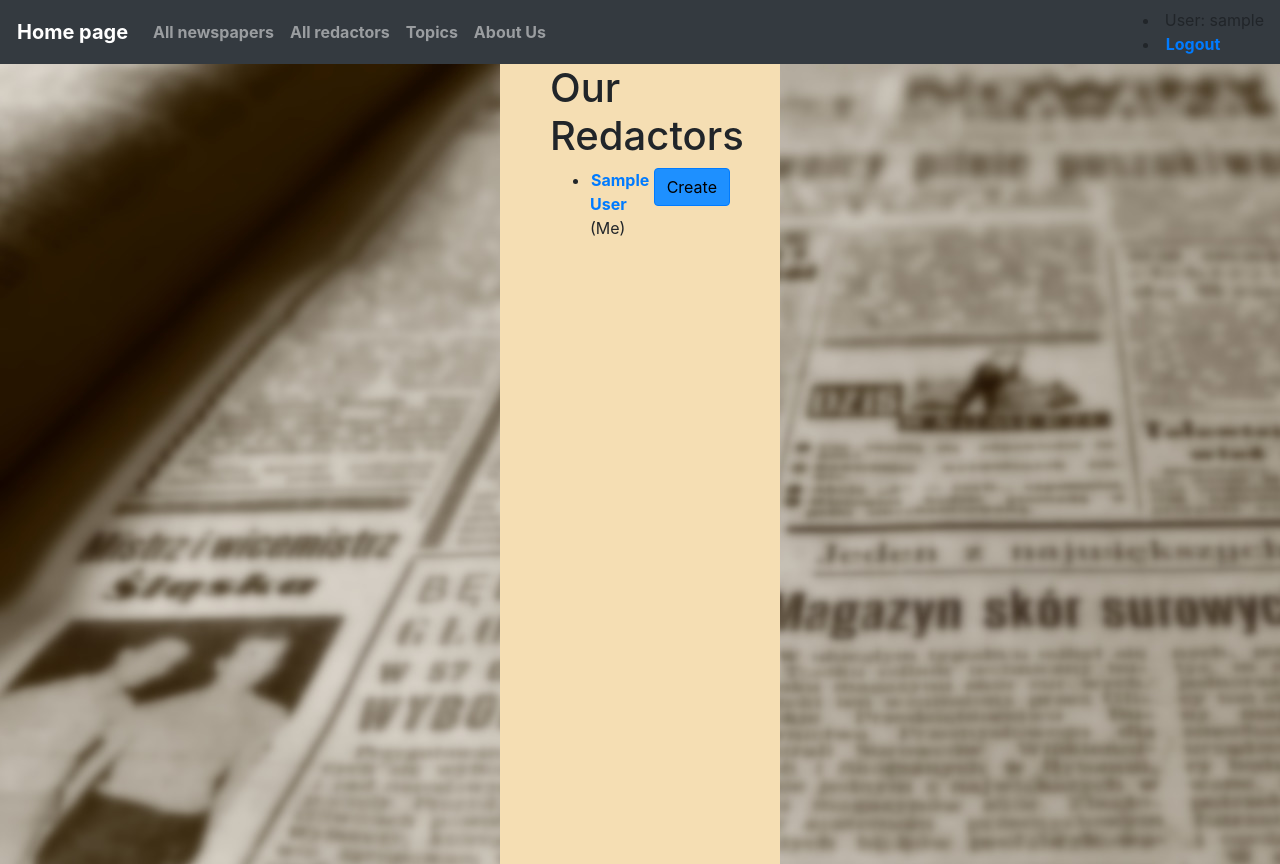
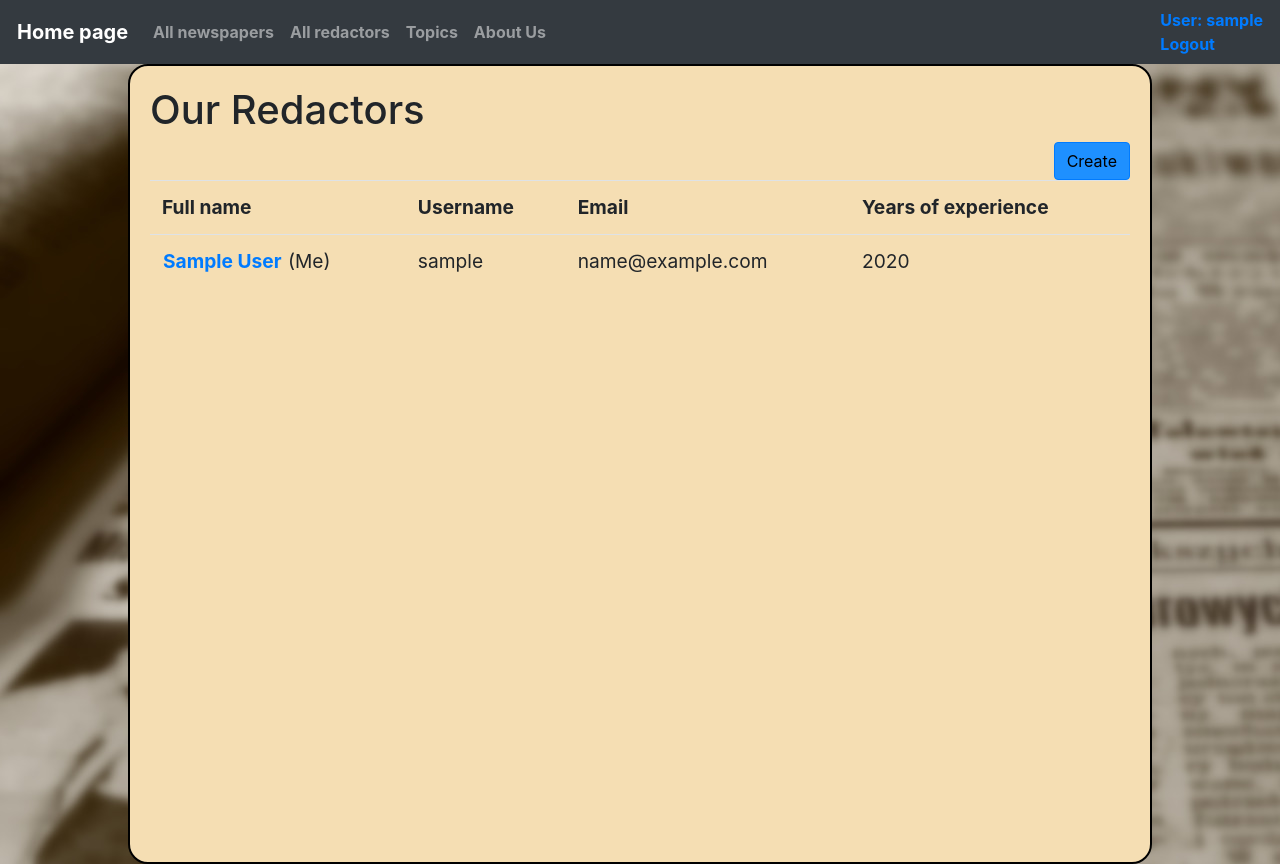
Before and after one commit to KirillDrago/newspaper-agency, a Django app: page /redactors/ in a window 1280 px wide. Run offline with Django 4.2, Linux system fonts and the light colour scheme; a user stored in the database is signed in; tables that the repository leaves empty hold one stand-in row (values such as "Sample post").

Commit message:
Minor design fix

```diff
--- a/static/css/styles.css
+++ b/static/css/styles.css
@@ -1,15 +1,8 @@
 .container {
-    margin-top: 30px;
+    display: flex;
+
 }
 
-.fakeimg {
-    height: 200px;
-    background: #aaa;
-  }
-
-.col-sm-9 {
-    background-color: wheat;
-}
 
 a {
   font-weight: bold;
@@ -25,15 +18,35 @@ a {
 .ex {
     width:100%;
     display:flex;
-    justify-content:flex-end;
+    justify-content:space-between;
     float: right;
 }
 
 .ar {
-    margin-left: 500px;
-    margin-right: 500px;
+    display: block;
+    margin-left: 10%;
+    margin-right: 10%;
     background-color: wheat;
     min-height: 100vh;
-    padding-left: 50px;
-    padding-right: 50px;
+    border: 2px solid black;
+    border-radius: 20px;
+    padding: 20px;
 }
+
+.footer {
+    margin-bottom: 0;
+    background-color: #343a40;
+    height: 50px;
+    color: #aaaaaa;
+}
+
+.r {
+    display: block;
+    margin-left: 10%;
+    margin-right: 10%;
+    background-color: wheat;
+    min-height: 100vh;
+    border: 2px solid black;
+    border-radius: 20px;
+    padding: 20px;
+}
--- a/templates/base.html
+++ b/templates/base.html
@@ -25,9 +25,6 @@
 
   {% block content %}{% endblock %}
 
-  {% block pagination %}
-    {% include "includes/pagination.html" %}
-  {% endblock %}
 
 
 </body>
--- a/templates/catalog/newspaper_confirm_delete.html
+++ b/templates/catalog/newspaper_confirm_delete.html
@@ -8,7 +8,7 @@
   <form action="" method="post">
   {% csrf_token %}
     <input type="submit" value="Yes, delete" class="btn btn-danger">
-    <a href="{% url 'catalog:newspaper-list' %}" class="btn btn-secondary">No, thanks</a>
+    <a href="{% url 'catalog:newspaper-detail' pk=newspaper.id %}" class="btn btn-secondary">No, thanks</a>
   </form>
   </div>
 {% endblock %}
--- a/templates/catalog/newspaper_detail.html
+++ b/templates/catalog/newspaper_detail.html
@@ -1,7 +1,7 @@
 {% extends "base.html" %}
 
 {% block content %}
-  <div class="ar">
+  <div class="ar" style="font-size: larger">
   <h1>Newspaper: {{ newspaper.title }}</h1>
   <p><strong>Topic:</strong> {{ newspaper.topic.name }}</p>
   <p><strong>Published:</strong> {{ newspaper.published_date }}</p>
--- a/templates/catalog/newspaper_form.html
+++ b/templates/catalog/newspaper_form.html
@@ -10,7 +10,7 @@
   {{ form|crispy }}
 
   <input class="btn btn-primary" type="submit" value="Submit">
-  <a href="{% url 'catalog:newspaper-list' %}" class="btn btn-secondary">Cancel</a>
+  <a href="{% url 'catalog:newspaper-detail' pk=newspaper.id %}" class="btn btn-secondary">Cancel</a>
   </form>
   </div>
 {% endblock %}
--- a/templates/catalog/newspaper_list.html
+++ b/templates/catalog/newspaper_list.html
@@ -11,7 +11,7 @@
   </form>
 
   {% if newspaper_list %}
-    <table class="table">
+    <table class="table" style="font-size: larger">
         <tr>
           <th>Title</th>
           <th>Topic</th>
@@ -35,6 +35,9 @@
   {% else %}
     <p>There are no newspapers</p>
   {% endif %}
+  {% block pagination %}
+    {% include "includes/pagination.html" %}
+  {% endblock %}
   </div>
 
 {% endblock %}
--- a/templates/catalog/redactor_confirm_delete.html
+++ b/templates/catalog/redactor_confirm_delete.html
@@ -7,7 +7,7 @@
     {% csrf_token %}
 
     <input type="submit" value="Yes" class="btn btn-danger">
-    <a href="{% url 'catalog:redactor-list' %}" class="btn btn-secondary">No, thanks</a>
+    <a href="{% url 'catalog:redactor-detail' pk=redactor.id %}" class="btn btn-secondary">No, thanks</a>
   </form>
   </div>
 {% endblock %}
--- a/templates/catalog/redactor_detail.html
+++ b/templates/catalog/redactor_detail.html
@@ -1,6 +1,6 @@
 {% extends "base.html" %}
 {% block content %}
-  <div class="ar">
+  <div class="ar" style="font-size: larger">
   <h1>{{ redactor.first_name }} {{ redactor.last_name }}</h1>
   <p><strong>Years of experience:</strong> {{ redactor.years_of_experience }}</p>
   <a href="{% url 'catalog:redactor-delete' pk=redactor.id %}" style="float: right" class="btn btn-danger link-to-page">
--- a/templates/catalog/redactor_form.html
+++ b/templates/catalog/redactor_form.html
@@ -9,6 +9,7 @@
     {{ form|crispy }}
 
     <input type="submit" value="Submit" class="btn btn-primary">
+    <a href="{% url 'catalog:redactor-detail' pk=redactor.id %}" class="btn btn-secondary">Cancel</a>
   </form>
   </div>
 {% endblock %}
--- a/templates/catalog/redactor_list.html
+++ b/templates/catalog/redactor_list.html
@@ -7,16 +7,30 @@
       Create
   </a>
   {% if redactor_list %}
-    <ul>
+    <table class="table" style="font-size: larger">
+    <tr>
+          <th>Full name</th>
+          <th>Username</th>
+          <th>Email</th>
+          <th>Years of experience</th>
+    </tr>
       {% for redactor in redactor_list %}
-        <li>
+        <tr>
+        <td>
           <a href="{% url 'catalog:redactor-detail' pk=redactor.id %}"> {{ redactor.first_name }} {{ redactor.last_name }}</a>
           {% if redactor.id == user.id %}(Me){% endif %}
-        </li>
+        </td>
+        <td>{{ redactor.username }}</td>
+        <td>{{ redactor.email }}</td>
+        <td>{{ redactor.years_of_experience }}</td>
+        </tr>
       {% endfor %}
-    </ul>
+     </table>
   {% else %}
     <p>There are no redactors</p>
   {% endif %}
+  {% block pagination %}
+    {% include "includes/pagination.html" %}
+  {% endblock %}
   </div>
 {% endblock %}
--- a/templates/includes/sidebar.html
+++ b/templates/includes/sidebar.html
@@ -21,10 +21,11 @@
   </div>
   <div style="float: right">
     {% if user.is_authenticated %}
-    <li>User: {{ user.username }}</li>
-    <li><a href="{% url 'logout' %}">Logout</a></li>
+    <a style="color: #007bff">User: {{ user.username }}</a>
+      <br>
+    <a href="{% url 'logout' %}">Logout</a>
     {% else %}
-    <li><a href="{% url 'login' %}">Login</a></li>
+    <a href="{% url 'login' %}">Login</a>
   {% endif %}
   </div>
 </nav>
```
Also changed, not shown: catalog/tests.py (+25 -5 lines), templates/catalog/index.html (+4 -27 lines), templates/catalog/topic_list.html (+10 -5 lines), README.md, fin00.png (added), fin1.png (deleted).
